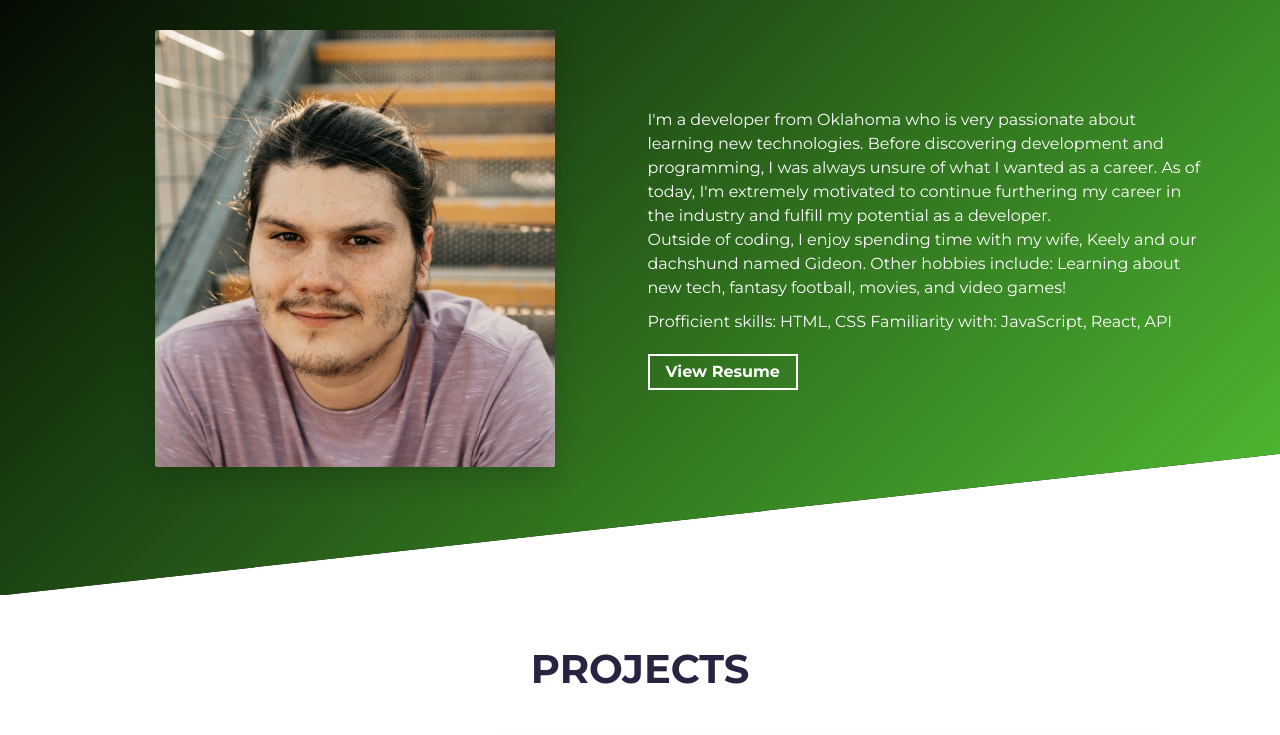
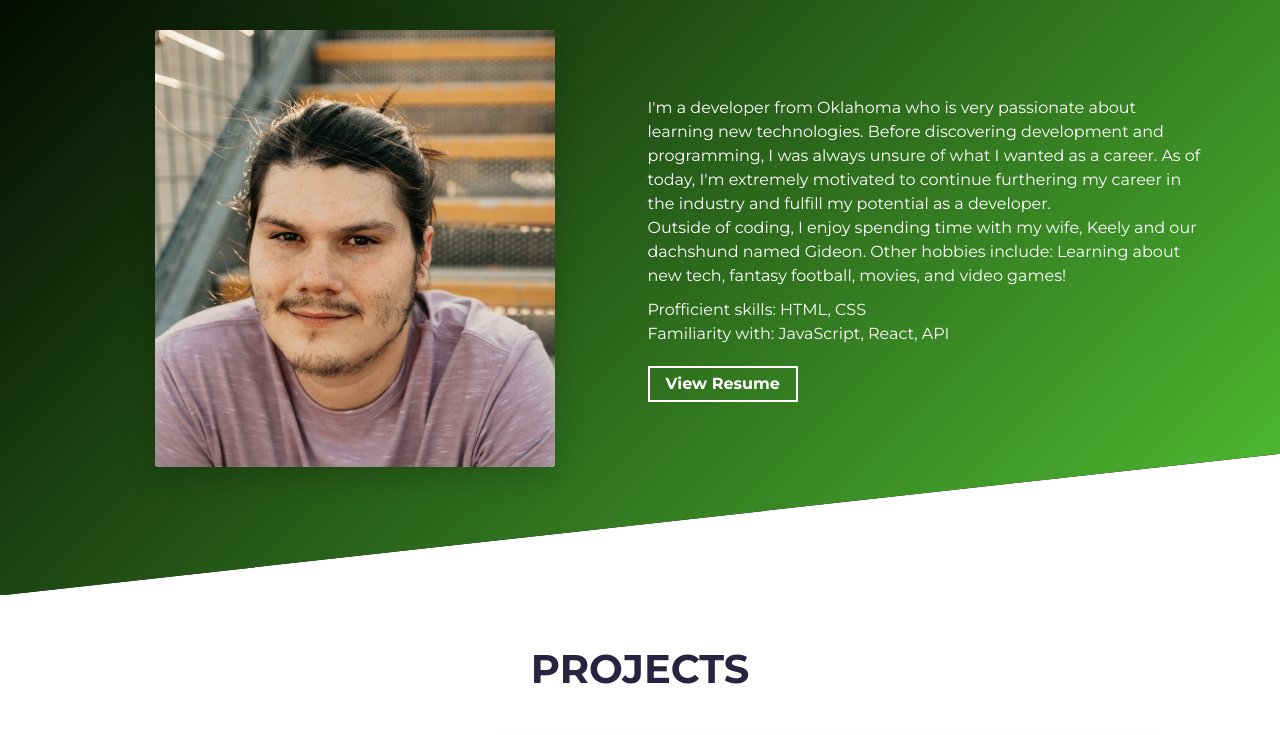
Before and after one commit to jangoscript/portfolio, a website built with Parcel: page src/index.html in a window 1280 px wide. Shown: the part 913-1648 px from the top of the page. Built offline with nearby package versions, Linux system fonts and the light colour scheme.

Commit message:
line breaks

```diff
--- a/src/index.html
+++ b/src/index.html
@@ -79,7 +79,7 @@
 
               </p>
               <p class="about-wrapper__info-text">
-                Profficient skills: HTML, CSS
+                Profficient skills: HTML, CSS<br />
                 Familiarity with: JavaScript, React, API
               </p>
               <span class="d-flex mt-3">
```
